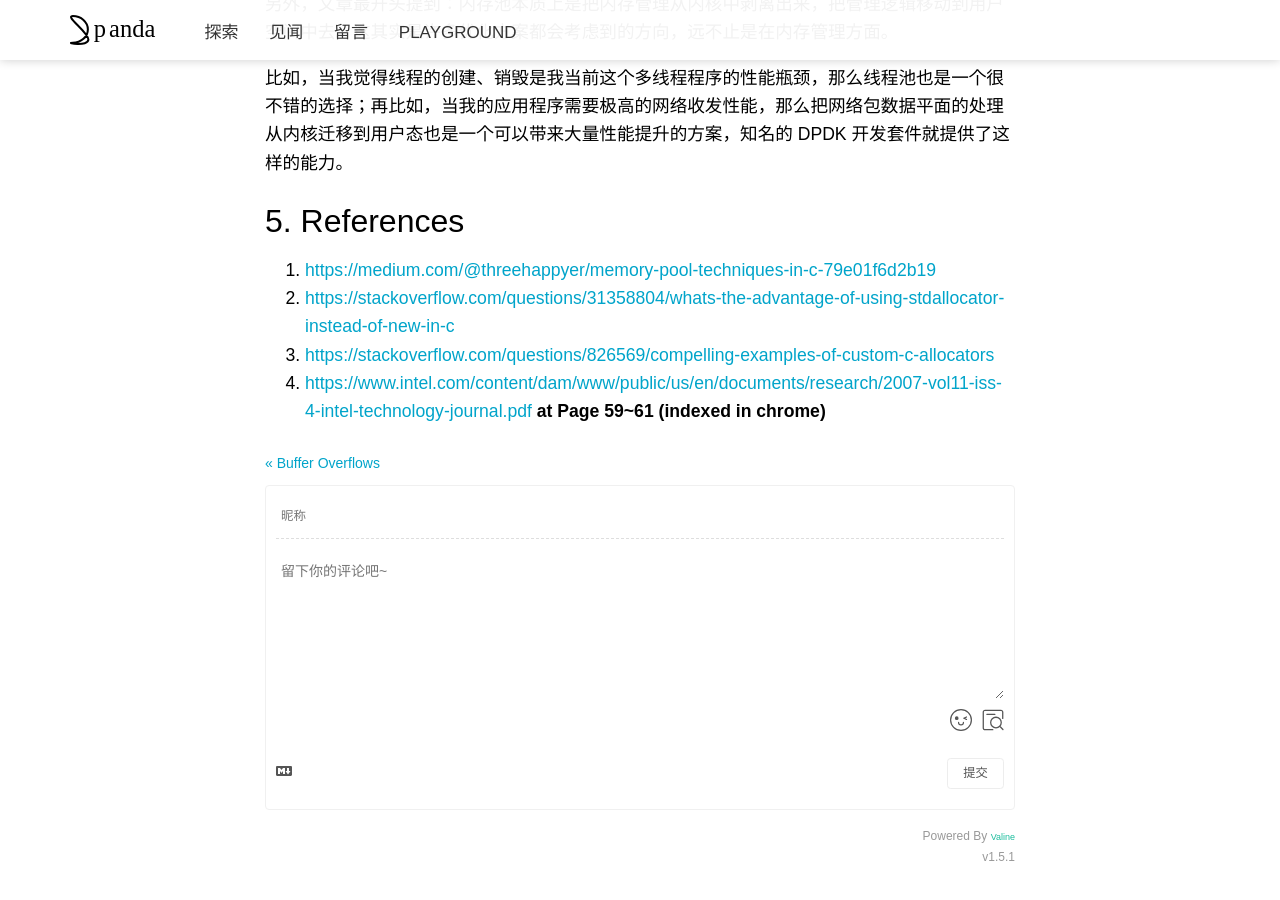
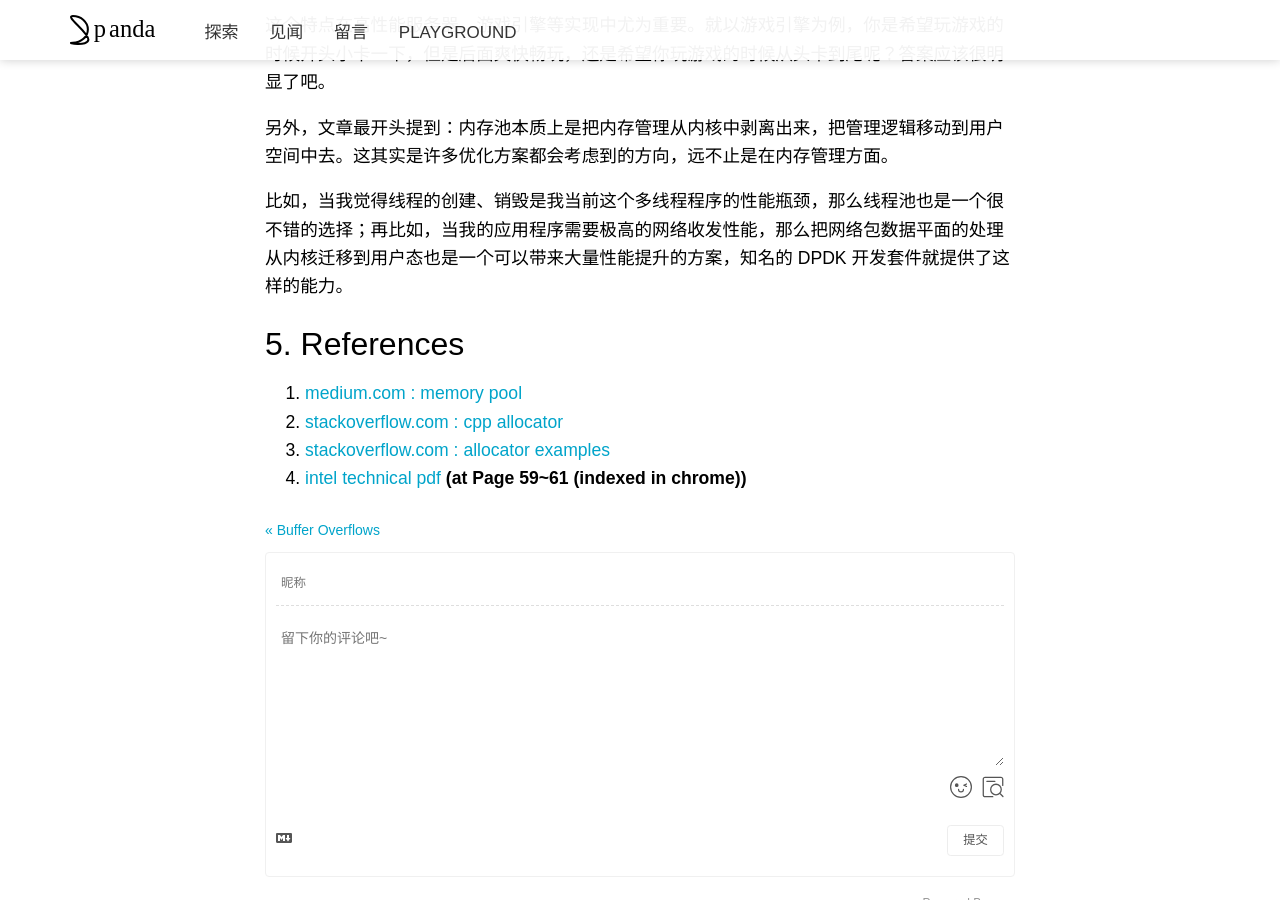
Before and after one commit to pandacase/pandacase.github.io, a Jekyll site: the page built from _posts/2024-09-09-MemoryPool.md, in a window 1280 px wide and 900 px high, scrolled down 8213 px. Built offline with Jekyll 4.4.1, drawn with Linux system fonts in a browser that asks for light colours; nearby versions of some CDN libraries; some web fonts are replaced; comment, search, counter and statistics services are not loaded; a style sheet for code colours, icons or effects is not loaded; some of the changed lines change nothing that is shown; some of the changed text lies outside the part shown.

Commit message:
Update 2024-09-09-MemoryPool.md

````diff
--- a/_posts/2024-09-09-MemoryPool.md
+++ b/_posts/2024-09-09-MemoryPool.md
@@ -238,7 +238,19 @@
 
 一个可以想到的方法是给内存池做分层。下层是一个大的公有内存池，而往上可以为每一个线程单独分配一个私有的内存池（私有内存池把内存块用完时向公有内存池申请更多的块）。这样，线程之间竞争 “申请/释放内存块处的锁” 的频率会大大降低。这个问题就可以得到有效的解决。
 
-接下来会介绍 intel 的一个方案：`tbb::scalable_allocator`。有不少使用者提到，当他们仅仅将程序代码中的 `std::vector<T>` 都替换成 `std::vector<T,tbb::scalable_allocator<T>>` 时，多线程程序的性能就可以得到成倍的提升。
+接下来会介绍 intel 的一个方案：`tbb::scalable_allocator`。有不少使用者提到，当他们仅仅将程序代码中的:
+
+```cpp
+std::vector<T>
+```
+
+都替换成:
+
+```cpp
+std::vector<T,tbb::scalable_allocator<T>>
+```
+
+时，多线程程序的性能就可以得到成倍的提升。
 
 `tbb::scalable_allocator`（以下简称 TBB）本质上也是一个分层的内存池，只不过具体的实现机制要复杂的多，相关的论文链接可以在本文结尾查看。
 
@@ -286,7 +298,7 @@
 
 ## 5. References
 
-1. [https://medium.com/@threehappyer/memory-pool-techniques-in-c-79e01f6d2b19](https://medium.com/@threehappyer/memory-pool-techniques-in-c-79e01f6d2b19)
-2. [https://stackoverflow.com/questions/31358804/whats-the-advantage-of-using-stdallocator-instead-of-new-in-c](https://stackoverflow.com/questions/31358804/whats-the-advantage-of-using-stdallocator-instead-of-new-in-c)
-3. [https://stackoverflow.com/questions/826569/compelling-examples-of-custom-c-allocators](https://stackoverflow.com/questions/826569/compelling-examples-of-custom-c-allocators)
-4. [https://www.intel.com/content/dam/www/public/us/en/documents/research/2007-vol11-iss-4-intel-technology-journal.pdf](https://www.intel.com/content/dam/www/public/us/en/documents/research/2007-vol11-iss-4-intel-technology-journal.pdf) **at Page 59~61 (indexed in chrome)**
+1. [medium.com : memory pool](https://medium.com/@threehappyer/memory-pool-techniques-in-c-79e01f6d2b19)
+2. [stackoverflow.com : cpp allocator](https://stackoverflow.com/questions/31358804/whats-the-advantage-of-using-stdallocator-instead-of-new-in-c)
+3. [stackoverflow.com : allocator examples](https://stackoverflow.com/questions/826569/compelling-examples-of-custom-c-allocators)
+4. [intel technical pdf](https://www.intel.com/content/dam/www/public/us/en/documents/research/2007-vol11-iss-4-intel-technology-journal.pdf)  **(at Page 59~61 (indexed in chrome))**
````
